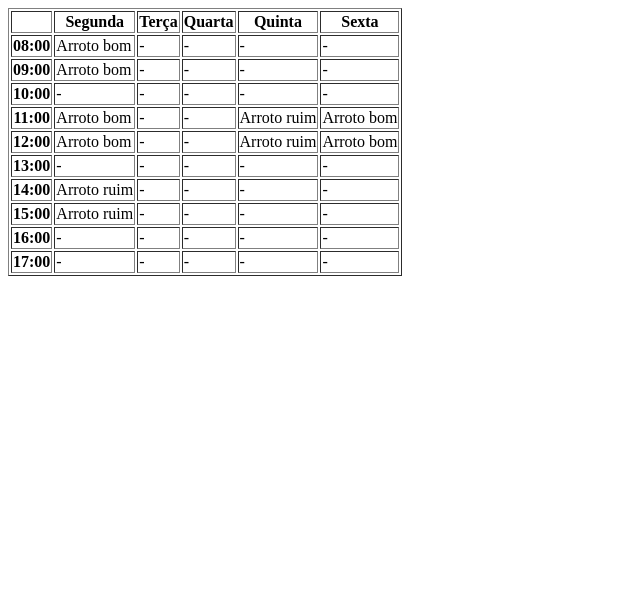
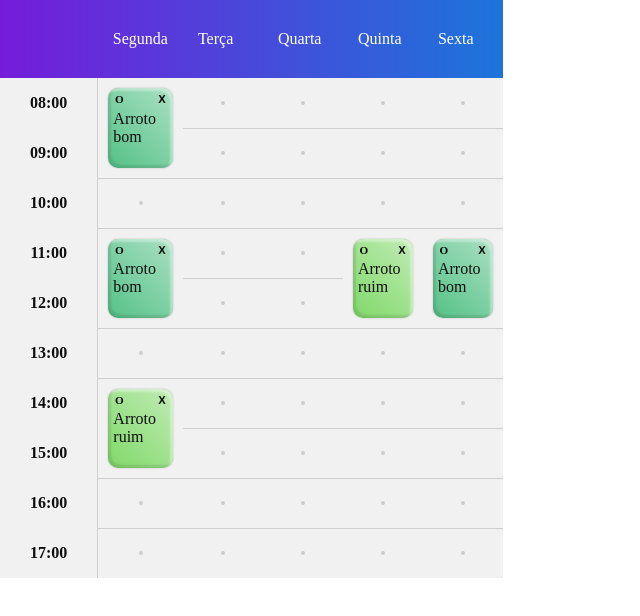
Before and after one commit to EadRamos/HTML_CSS_basico_avancado, a plain HTML site: page gradeHorario/index.html in a window 1280 px wide. Shown: the whole page, without its empty margins (0-640 px from the left). Drawn offline with Linux system fonts and the light colour scheme.

Commit message:
feat: melhorias na grade
- arquivo de classes separadas
- substituição de criação de tags no javascript de string para document
- melhorias visuais no card

```diff
--- /dev/null
+++ b/gradeHorario/Grade.js
@@ -0,0 +1,67 @@
+import  GradeHorarioFront  from './GradeHorarioFront.js';
+
+export let diasBase = [
+    'Segunda',
+    'Terça',
+    'Quarta',
+    'Quinta',
+    'Sexta',
+];
+export let horariosBase = [
+    '08:00',
+    '09:00',
+    '10:00',
+    '11:00',
+    '12:00',
+    '13:00',
+    '14:00',
+    '15:00',
+    '16:00',
+    '17:00',
+];
+//var grade = {};
+let horariosMarcados = [
+    {
+        titulo: 'Arroto bom',
+        horarios: [
+            {dia: 'Segunda', horarios:['08:00','09:00','11:00','12:00']},
+
+            {dia: 'Sexta', horarios:['11:00','12:00']}
+        ]
+    },
+    {
+        titulo: 'Arroto ruim',
+        horarios: [
+            {dia: 'Segunda', horarios:['14:00','15:00']},
+            {dia: 'Quinta', horarios:['11:00','12:00']}
+        ]
+    }
+];
+
+window.gradeFront;
+// inicio
+document.addEventListener('DOMContentLoaded', function () {
+    this.gradeFront = new GradeHorarioFront(diasBase, horariosBase);
+
+    horariosMarcados.forEach((horarioMarcado) => {
+        this.gradeFront.gradeHorariosBack.adicionarHorario(horarioMarcado);
+    });
+
+    this.gradeFront.construirHorarios();
+
+});
+
+class HorarioMarcado {
+    constructor(titulo, horarios){
+        this.titulo = titulo;
+        this.horarios = horarios;
+    }
+}
+class Horarios {
+    constructor(dia, horarios){
+        this.dia = dia;
+        this.horarios = horarios;
+    }
+}
+
+//export default Grade;
--- /dev/null
+++ b/gradeHorario/GradeHorarioBack.js
@@ -0,0 +1,137 @@
+import { horariosBase } from "./Grade.js";
+
+class GradeHorarioBack {
+
+    grade = {};
+
+    constructor(dias, horas){
+
+        dias.forEach(dia => {
+            this.grade[dia] = {};
+
+            horas.forEach(horario => {
+                this.grade[dia][horario] = null;
+            });
+        });
+    }
+
+    #valorAleatorio() {
+        return Math.floor(Math.random() * (220 - 1 + 1)) + 1;
+    }
+    #corAleatoria() {
+        return `rgb(${this.#valorAleatorio()},${this.#valorAleatorio()},${this.#valorAleatorio()})`;
+    }
+
+    #quantidadeHorariosSeparados(horas) {
+
+        let grupos = {};
+        let grupoAtual = [];
+
+        for (let i = 0; i < horas.length; i++) {
+            if (i === 0) {
+                grupoAtual.push(horas[i]);
+            } else {
+                // Pega o índice da hora atual e da anterior na lista completa
+                let indiceAtual = horariosBase.indexOf(horas[i]);
+                let indiceAnterior = horariosBase.indexOf(horas[i-1]);
+
+                // Verifica se a hora atual é consecutiva em relação à anterior
+                if (indiceAtual - indiceAnterior === 1) {
+                    grupoAtual.push(horas[i]);
+                } else {
+                    grupos[grupoAtual[0]] = grupoAtual.length;
+                    grupoAtual = [horas[i]];
+                }
+            }
+        }
+
+        // Adiciona o último grupo ao array de grupos
+        if (grupoAtual.length > 0) {
+            grupos[grupoAtual[0]] = grupoAtual.length;
+        }
+
+        return grupos;
+    }
+
+    #checarValorAnterior(horarios, indiceAtual, valor) {
+
+        let indicesArray = Object.keys(horarios);
+
+        let indice = indicesArray.indexOf(indiceAtual);
+
+        if(indice > 0) {
+            if(horarios[indicesArray[indice - 1]]) {
+                return horarios[indicesArray[indice - 1]].titulo == valor ? true : false
+            }
+        }
+
+        return false;
+    }
+
+
+
+    trocarCorCard(tituloHorario) {
+        const cor = this.#corAleatoria();
+
+        // horarios de um dia
+        Object.keys(this.grade).forEach((horariosDia) => {
+            // um horario
+            Object.keys(this.grade[horariosDia]).forEach((horario) => {
+
+                // se o titulo do horarioMarcado na celula é igual ao escolhido para remoção
+                if(
+                    this.grade[horariosDia][horario]?.titulo == tituloHorario
+                ) {
+                    this.grade[horariosDia][horario].cor = cor;
+                }
+            });
+        });
+    }
+
+     // adiciona um horarioMarcado na grade de horarios
+    adicionarHorario(horarioMarcado) {
+        const cor = this.#corAleatoria();
+        // horarios: [{dia:'', horarios: []}]
+        horarioMarcado.horarios.forEach(horario => {
+            let horariosSeparados = this.#quantidadeHorariosSeparados(horario.horarios);
+
+            let inicial = null;
+            // horarios: []
+            horario.horarios.forEach((horarioDia) => {
+
+                this.grade[horario.dia][horarioDia] = this.#checarValorAnterior(this.grade[horario.dia], horarioDia, horarioMarcado.titulo) ?
+
+                {titulo: horarioMarcado.titulo, marcado: true, quantidade: null, cor: null} :
+
+                this.grade[horario.dia][horarioDia] = {titulo: horarioMarcado.titulo, marcado: false, quantidade: horariosSeparados[horarioDia], cor: cor}
+
+            /*
+                // a primeira celula ocupara o espaço dos horarios subsequentes
+                this.grade[horario.dia][horarioDia] = inicial ? {titulo: horarioMarcado.titulo, marcado: true, quantidade: 1} : {titulo: horarioMarcado.titulo, marcado: false, quantidade: horario.horarios.length};
+                if(!inicial){
+                    inicial = horarioMarcado.titulo;
+                }
+            */
+            });
+        });
+    }
+
+    // remove um horarioMarcado na grade de horarios
+    removerHorario(tituloHorario) {
+        // horarios de um dia
+        Object.keys(this.grade).forEach((horariosDia) => {
+            // um horario
+            Object.keys(this.grade[horariosDia]).forEach((horario) => {
+
+                // se o titulo do horarioMarcado na celula é igual ao escolhido para remoção
+                if(
+                    this.grade[horariosDia][horario]?.titulo == tituloHorario
+                ) {
+                    this.grade[horariosDia][horario] = null;
+                }
+            });
+        });
+    }
+}
+
+export default GradeHorarioBack;
--- /dev/null
+++ b/gradeHorario/GradeHorarioFront.js
@@ -0,0 +1,132 @@
+import { diasBase, horariosBase } from "./Grade.js";
+import  GradeHorarioBack  from "./GradeHorarioBack.js";
+
+class gradeHorarioFront {
+    #cabecalhoGrade = document.getElementById('grade-cabecalho')
+    #corpoGrade = document.getElementById('grade-corpo');
+
+
+    constructor(dias, horarios) {
+        this.gradeHorariosBack = new GradeHorarioBack(dias,horarios);
+        this.#inicializarGrade(dias);
+        this.construirHorarios(dias, horarios);
+    }
+    #escutarBotaoTrocaCor() {
+        let botoes = document.getElementsByClassName('btn-trocar-cor');
+        for(const botao of botoes) {
+            botao.addEventListener('click', () => {
+                this.gradeHorariosBack.trocarCorCard(botao.getAttribute('data-titulo'));
+                this.construirHorarios();
+            });
+        };
+    }
+    #escutarBotaoFecharCard() {
+        let botoes = document.getElementsByClassName('btn-remover-horario');
+        for(const botao of botoes) {
+            botao.addEventListener('click', () => this.removerHorario(botao.getAttribute('data-titulo')));
+
+        };
+    }
+
+    #inicializarGrade(dias) {
+        this.#cabecalhoGrade.textContent = '';
+
+        const primeiraColuna = document.createElement('td');
+        primeiraColuna.setAttribute('class','grade-titulo');
+
+        this.#cabecalhoGrade.appendChild(primeiraColuna);
+        // cria os titulos do cabecalho
+        dias.forEach((dia) => {
+            const coluna = document.createElement('td');
+            coluna.setAttribute('class','grade-titulo');
+            coluna.textContent = dia;
+            this.#cabecalhoGrade.appendChild(coluna);
+        });
+    }
+
+    // Constroi a grade no frontEnd
+    construirHorarios(){
+        this.#corpoGrade.innerHTML = '';
+
+        // cria cada celula da tabela seguindo a direção de linha
+        horariosBase.forEach((horario) => {
+            const linha = document.createElement('tr');
+
+            // coluna referente ao titulo de horario
+            const primeiraCelula = document.createElement('th');
+            primeiraCelula.setAttribute('scope','row');
+            primeiraCelula.setAttribute('class','grade-titulo-row');
+            primeiraCelula.innerHTML = horario;
+
+            linha.appendChild(primeiraCelula);
+
+            // uma celula para cada dia nesse horario
+            diasBase.forEach((dia) => {
+
+                const celula = document.createElement('td');
+                celula.setAttribute('class','grade-celula');
+                /**
+                 * Se a celula é vazia para esse horario e esse dia
+                 * ou se não é um horario de marcação
+                 * senão não é criado a celula para dá espaço a celulas de maior espaço
+                **/
+                if(!this.gradeHorariosBack.grade[dia][horario]) {
+
+                    const vazio = document.createElement('div');
+                    vazio.setAttribute('class','espaco-vazio-grade');
+
+                    celula.appendChild(vazio);
+
+                    linha.appendChild(celula);
+
+                }else if (!this.gradeHorariosBack.grade[dia][horario].marcado) {
+                    const botaoFechar = document.createElement('button');
+                    botaoFechar.setAttribute('class','btn-remover-horario');
+                    botaoFechar.setAttribute('data-titulo',this.gradeHorariosBack.grade[dia][horario].titulo);
+                    botaoFechar.textContent = 'X';
+
+                    const botaoTrocar = document.createElement('buttom');
+                    botaoTrocar.setAttribute('class','btn-trocar-cor');
+                    botaoTrocar.setAttribute('data-titulo',this.gradeHorariosBack.grade[dia][horario].titulo);
+                    botaoTrocar.textContent = 'O';
+
+                    const card = document.createElement('div');
+                    card.setAttribute('class','card-grade');
+
+                    card.style.backgroundColor = `${this.gradeHorariosBack.grade[dia][horario].cor}`;
+
+                    card.textContent = this.gradeHorariosBack.grade[dia][horario].titulo;
+
+                    card.appendChild(botaoTrocar);
+                    card.appendChild(botaoFechar);
+
+                    celula.setAttribute('rowspan',this.gradeHorariosBack.grade[dia][horario].quantidade);
+                    celula.appendChild(card);
+
+                    linha.appendChild(celula);
+                }
+
+            });
+            // adiciona a coluna de um horario
+            this.#corpoGrade.appendChild(linha);
+
+            //corpoConstrutor += `<tr>${linhaConstrutor}</tr>\n`
+        });
+
+
+        this.#escutarBotaoTrocaCor();
+        this.#escutarBotaoFecharCard();
+    };
+
+    removerHorario(tituloHorario) {
+        this.gradeHorariosBack.removerHorario(tituloHorario);
+        this.construirHorarios();
+    }
+
+    adicionarHorario(horarioMarcado) {
+        this.gradeHorariosBack.adicionarHorario(horarioMarcado);
+        this.construirHorarios();
+    }
+}
+
+export default gradeHorarioFront;
--- a/gradeHorario/index.html
+++ b/gradeHorario/index.html
@@ -4,10 +4,133 @@
     <meta charset="UTF-8">
     <meta name="viewport" content="width=device-width, initial-scale=1.0">
     <title>Grade de Horários</title>
+    <style>
+        * {
+            margin: 0;
+            padding: 0;
+            box-sizing: border-box;
+            overflow: hidden;
+        }
+        body {
+            width: 100%;
+            height: 100%;
+        }
+        /* TABELA */
+        table {
+            background-color: rgb(241, 241, 241);
+            color: rgb(15, 15, 15);
+            border-collapse: collapse;
+        }
+
+        /* TITULOS */
+        #grade-cabecalho {
+            background-image: linear-gradient(to left, rgb(28, 117, 218),rgb(117, 28, 218));
+            color: white;
+        }
+        .grade-titulo {
+            padding: 30px 15px;
+        }
+        .grade-titulo-row {
+            border-right: 1px solid rgb(206, 206, 206);
+            padding: 15px 30px;
+        }
+
+        /* CORPO E CELULAS */
+        .grade-celula {
+            width: 80px;
+            height: 50px;
+            vertical-align: middle;
+            padding: 10px;
+        }
+        #grade-corpo > tr:nth-child(n+2) > td {
+            border-top: 1px solid rgb(206, 206, 206);
+        }
+        .espaco-vazio-grade {
+            height: 4px;
+            width: 4px;
+            border-radius: 2px;
+            margin-left: auto;
+            margin-right: auto;
+            background-color: rgb(206, 206, 206);
+        }
+
+        /* CARD */
+        .card-grade {
+            position: relative;
+            width: 100%;
+            height: 100%;
+            padding: 5px;
+            display: flex;
+            background: linear-gradient(45deg, transparent, rgba(255, 255, 255, 0.5));
+            justify-content: center;
+            align-items: center;
+            border-radius: 10px;
+
+            background-color: rgb(192, 13, 153);
+            box-shadow: inset -3px 3px 2px 0 rgba(255, 255, 255, 0.37) ,
+            inset 3px -3px 2px 0 rgba(0, 0, 0, 0.1) ,
+            0 0 2px 0 rgba(0, 0, 0, 0.23);
+            transition: all 0.15s ease-in-out;
+        }
+        .card-grade:hover {
+            transform: scale(110%);
+            box-shadow: inset -3px 3px 2px 0 rgba(255, 255, 255, 0.37) ,
+            inset 3px -3px 2px 0 rgba(0, 0, 0, 0.1) ,
+            0 0 7px 0 rgba(0, 0, 0, 0.15);
+        }
+        .btn-remover-horario {
+            width: 12px;
+            height: 12px;
+            position: absolute;
+            right: 5px;
+            top: 5px;
+            border-radius: 50%;
+            border: none;
+            background: none;
+            background-color: transparent;
+            color: black;
+            box-shadow: none;
+            outline: none;
+            text-align: center;
+            vertical-align: middle;
+            font-size: 70%;
+            font-weight: bold;
+            cursor: pointer;
+            text-decoration: none;
+            transition: background-color 0.1s linear;
+        }
+        .btn-remover-horario:hover {
+            background-color: white;
+        }
+        .btn-trocar-cor {
+            width: 12px;
+            height: 12px;
+            position: absolute;
+            left: 5px;
+            top: 5px;
+            border-radius: 50%;
+            border: none;
+            background: none;
+            background-color: transparent;
+            color: black;
+            box-shadow: none;
+            outline: none;
+            text-align: center;
+            vertical-align: middle;
+            font-size: 70%;
+            font-weight: bold;
+            cursor: pointer;
+            text-decoration: none;
+            transition: background-color 0.1s linear;
+        }
+        .btn-trocar-cor:hover {
+            background-color: white;
+        }
+    </style>
 </head>
 <body>
     <section id="grade-container">
-        <table border="1" id="grade">
+        <table id="grade">
             <thead>
                 <tr id="grade-cabecalho">
 
@@ -18,152 +141,6 @@
             </tbody>
         </table>
     </section>
-    <script>
-        var dias = [
-            'Segunda',
-            'Terça',
-            'Quarta',
-            'Quinta',
-            'Sexta',
-        ];
-        var horarios = [
-            '08:00',
-            '09:00',
-            '10:00',
-            '11:00',
-            '12:00',
-            '13:00',
-            '14:00',
-            '15:00',
-            '16:00',
-            '17:00',
-        ];
-        var grade = {};
-        var horariosMarcados = [
-            {
-                titulo: 'Arroto bom',
-                horarios: [
-                    {dia: 'Segunda', horarios:['08:00','09:00']},
-                    {dia: 'Segunda', horarios:['11:00','12:00']},
-                    {dia: 'Sexta', horarios:['11:00','12:00']}
-                ]
-            },
-            {
-                titulo: 'Arroto ruim',
-                horarios: [
-                    {dia: 'Segunda', horarios:['14:00','15:00']},
-                    {dia: 'Quinta', horarios:['11:00','12:00']}
-                ]
-            }
-    ];
-        var gradeFront = document.getElementById('grade');
-        var cabecalhoFront = document.getElementById('grade-cabecalho')
-        var corpoFront = document.getElementById('grade-corpo');
-
-        class HorarioMarcado {
-            constructor(titulo, horarios){
-                this.titulo = titulo;
-                this.horarios = horarios;
-            }
-        }
-        class Horarios {
-            constructor(dia, horarios){
-                this.dia = dia;
-                this.horarios = horarios;
-            }
-        }
-        // inicio
-        document.addEventListener('DOMContentLoaded', function () {
-            iniciarVariavelGrade(dias, horarios);
-            console.log(grade);
-
-            horariosMarcados.forEach((horarioMarcado) => {
-                adicionarHorarioGrade(horarioMarcado);
-            });
-
-            construirGradeFront(dias, horarios);
-        });
-
-        // Constroi a grade no frontEnd
-        function construirGradeFront(dias, horarios){
-            // inicio de cabecalho com 1 coluna vazia
-            var cabecalhoConstrutor = '<th class="grade-titulo"></th>\n';
-            var corpoConstrutor = '';
-
-            // cria os titulos do cabecalho
-            dias.forEach((dia) => {
-                cabecalhoConstrutor += `<th class="grade-titulo">${dia}</th>\n`;
-            });
-
-            // cria cada celula da tabela seguindo a direção de linha
-            horarios.forEach((horario) => {
-                // coluna referente ao titulo de horario
-                var linhaConstrutor = `<th scope="row" class="grade-titulo-row">${horario}</th>`;
-
-                // uma celula para cada dia nesse horario
-                dias.forEach((dia) => {
-
-                    /**
-                     * Se a celula é vazia para esse horario e esse dia
-                     * ou se não é um horario de marcação
-                     * senão não é criado a celula para dá espaço a celulas de maior espaço
-                    **/
-                    if(!grade[dia][horario]) {
-                        linhaConstrutor += '<td class="grade-celula">\n<div class="espaco-vazio-grade">-</div>\n</td>\n';
-                    }else if(!grade[dia][horario].marcado) {
-                        linhaConstrutor += `<td class="grade-celula">${grade[dia][horario].titulo}</td>\n`
-                    }
-                });
-                // adiciona a coluna de um horario
-                corpoConstrutor += `<tr>${linhaConstrutor}</tr>\n`
-            });
-
-            cabecalhoFront.innerHTML = cabecalhoConstrutor;
-            corpoFront.innerHTML = corpoConstrutor;
-        }
-
-        // cria a grade de horarios base a partir dos dias e horarios escolhidos
-        function iniciarVariavelGrade(dias, horarios) {
-            dias.forEach(dia => {
-                grade[dia] = {};
-
-                horarios.forEach(horario => {
-                    grade[dia][horario] = null;
-                });
-            });
-        }
-
-        // adiciona um horarioMarcado na grade de horarios
-        function adicionarHorarioGrade(horarioMarcado) {
-            // horarios: [{dia:'', horarios: []}]
-            horarioMarcado.horarios.forEach(horario => {
-                var inicial = null;
-                // horarios: []
-                horario.horarios.forEach((horarioDia) => {
-
-                    // a primeira celula ocupara o espaço dos horarios subsequentes
-                    grade[horario.dia][horarioDia] = inicial ? {titulo: horarioMarcado.titulo, marcado: true} : {titulo: horarioMarcado.titulo, marcado: false};
-                });
-            });
-        }
-
-        // remove um horarioMarcado na grade de horarios
-        function removerHorarioGrade(horarioMarcado) {
-            // horarios de um dia
-            grade.map((horariosDia) => {
-                // um horario
-                horariosDia.map((horario) => {
-
-                    // se o titulo do horarioMarcado na celula é igual ao escolhido para remoção
-                    if(
-                        horario.titulo == horarioMarcado.titulo
-                    ) {
-                        horario = null;
-                    }
-                });
-            });
-        }
-
-    </script>
+    <script type="module" src="Grade.js"></script>
 </body>
 </html>
```
